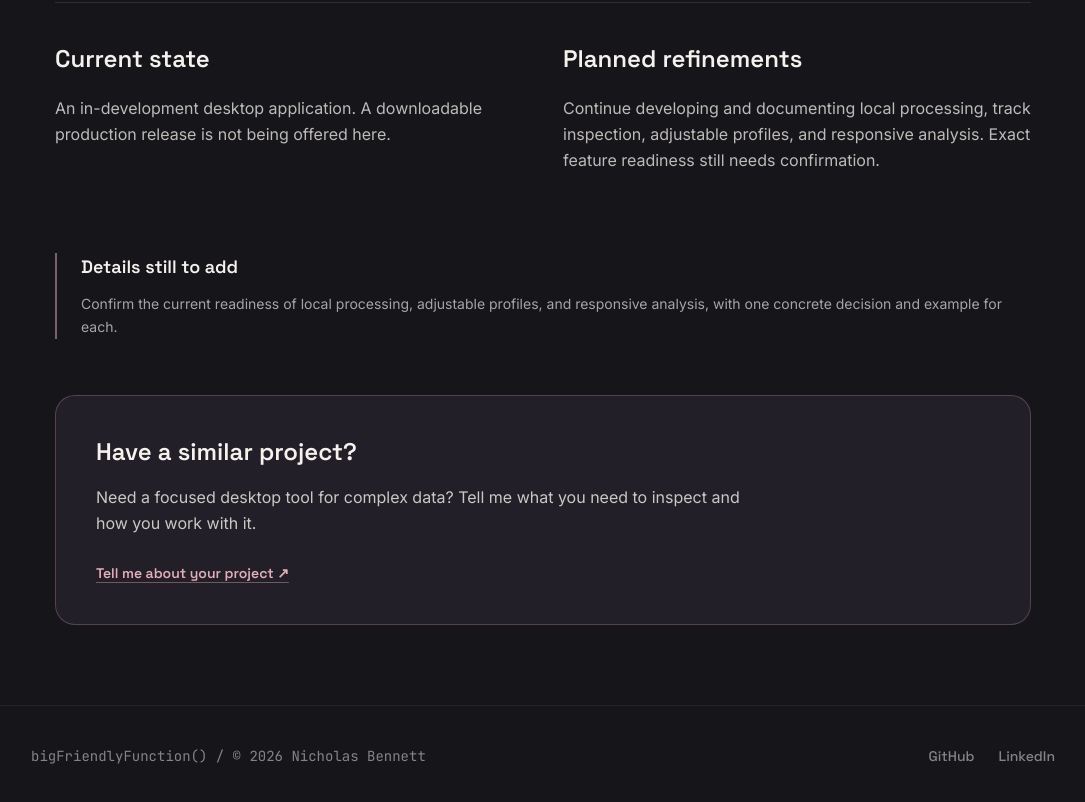
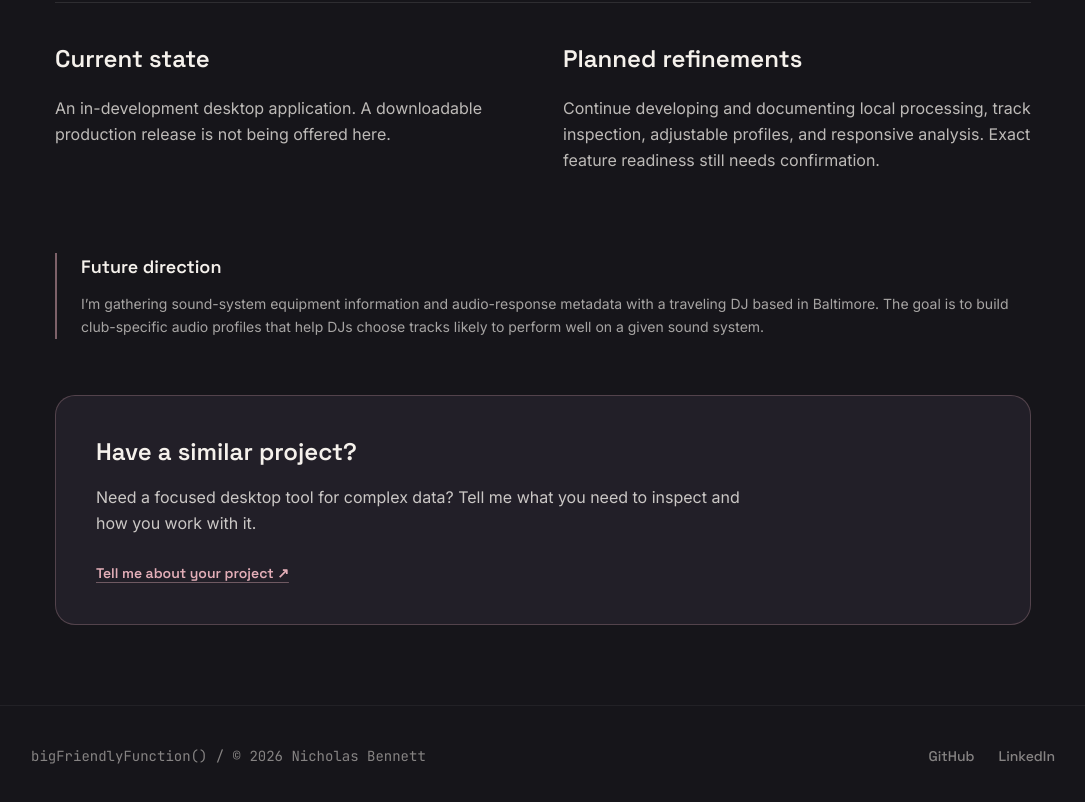
Before and after one commit to nrrb/bff-site, an Astro site: page /projects/dancefloor-bass-analyzer/ in a window 1280 px wide. Shown: the part 1684-2486 px from the top of the page, without its empty margins (97-1182 px from the left). Built offline with nearby package versions, Linux system fonts and the light colour scheme; Astro itself is replaced by a stand-in of ours.

Commit message:
feat: add Dancefloor sound-system research direction

```diff
--- a/src/data/projects.json
+++ b/src/data/projects.json
@@ -281,7 +281,7 @@
       }
     ],
     "contentTodos": [
-      "TODO_CONTENT: Confirm the current readiness of local processing, adjustable profiles, and responsive analysis, with one concrete decision and example for each."
+      "I’m gathering sound-system equipment information and audio-response metadata with a traveling DJ based in Baltimore. The goal is to build club-specific audio profiles that help DJs choose tracks likely to perform well on a given sound system."
     ],
     "contact": "Need a focused desktop tool for complex data? Tell me what you need to inspect and how you work with it."
   }
--- a/src/pages/projects/[slug].astro
+++ b/src/pages/projects/[slug].astro
@@ -38,7 +38,7 @@ const { project } = Astro.props;
     </div>
     {project.slug !== 'dancefloor-bass-analyzer' && project.media.length > 1 && <section class="project-copy"><h2>{project.slug === 'og-blacman' ? 'Desktop and mobile walkthrough' : 'A closer look'}</h2>{project.media.slice(1).map(media => <ProjectMedia media={media} />)}</section>}
     <aside class="my-10 border-l-2 border-rose/50 pl-6">
-      <h2 class="mb-3 font-display text-lg font-semibold">Details still to add</h2>
+      <h2 class="mb-3 font-display text-lg font-semibold">{project.slug === 'dancefloor-bass-analyzer' ? 'Future direction' : 'Details still to add'}</h2>
       <ul class="space-y-3 text-sm leading-relaxed text-paper/65">{project.contentTodos.map(todo => <li>{todo.replace('TODO_CONTENT: ', '')}</li>)}</ul>
     </aside>
     <section class="mt-14 rounded-xl2 border border-rose/25 bg-ink-soft p-7 sm:p-10">
```
